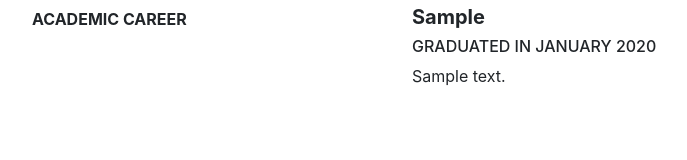
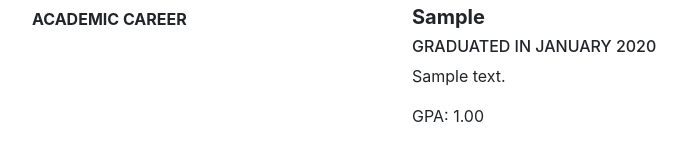
Before and after one commit to lontharn/lontharn_site, a Django app: page / in a window 1280 px wide. Shown: the part 991-1151 px from the top of the page, without its empty margins (53-740 px from the left). Before the commit the page ends 1077 px from the top, so only its background shows below. Run offline with Django 3.2, Linux system fonts and the light colour scheme; tables that the repository leaves empty hold one stand-in row (values such as "Sample post"); grey boxes marked "Sample" are stand-in pictures; some libraries are stand-ins or nearby versions.

Commit message:
display gpa to front-view

```diff
--- a/profiles/templates/index.html
+++ b/profiles/templates/index.html
@@ -196,6 +196,7 @@
                                 <h5 class="font-violet"><b>{{ education.academy }}</b></h5>
                                 <h6 class="font-lite-black margin-t-10">GRADUATED IN {{ education.graduated|date:"F Y"|upper }}</h6>
                                 <p class="margin-tb-30">{{ education.detail }}</p>
+                                <p>GPA: {{ education.gpa }}</p>
                             </div><!-- education -->
                         {% endfor %}
 					</div><!-- education-wrapper -->
```
